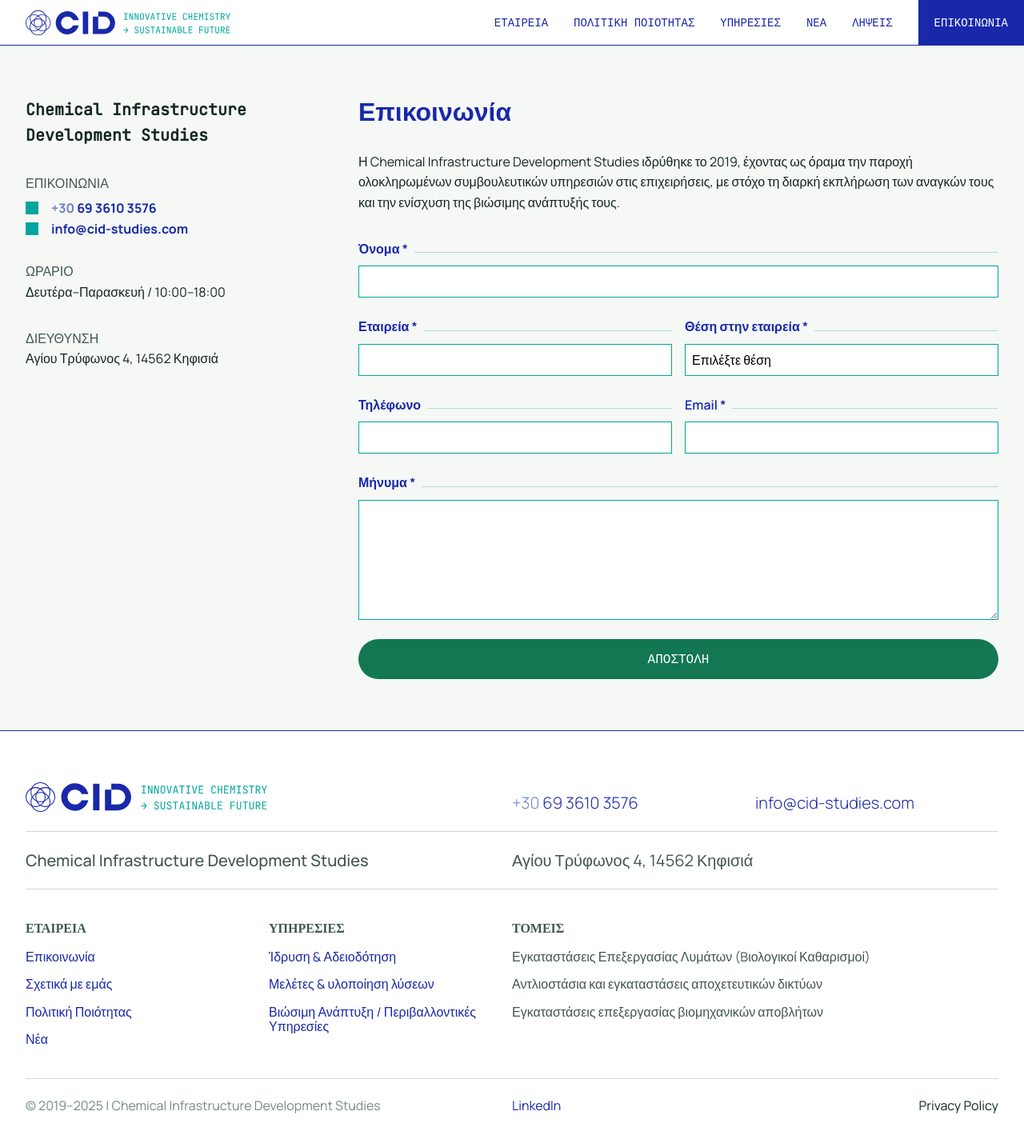
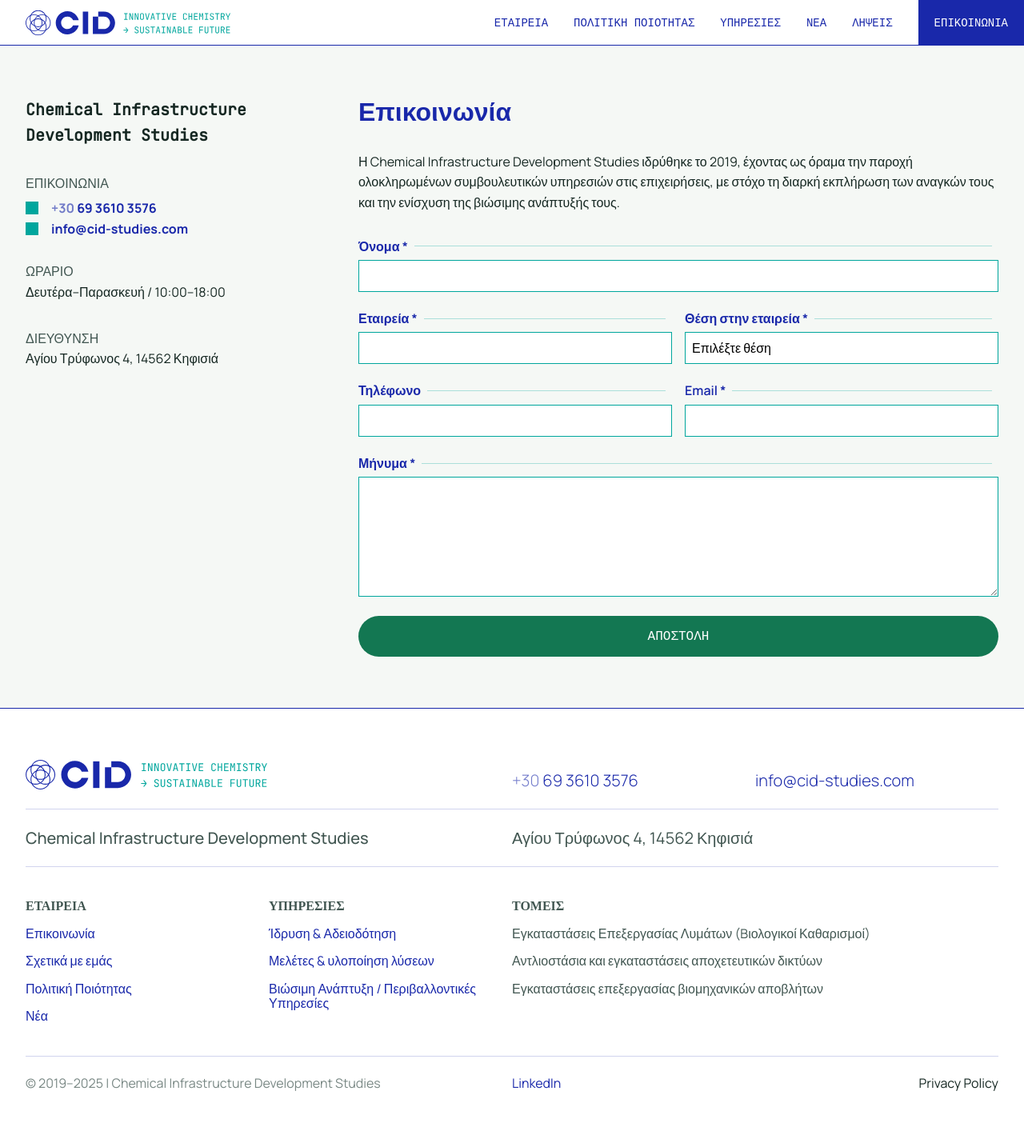
Before and after one commit to anna-filou/cid-studies.com, a Jekyll site: the page built from contact.html, in a window 1280 px wide. Shown: the whole page at 80% size. Built offline with Jekyll 4.4.1, drawn with Linux system fonts in a browser that asks for light colours; after the commit the page ends 1395 px from its top, so only the background shows below that.

Commit message:
mini fixes

```diff
--- a/_includes/services.html
+++ b/_includes/services.html
@@ -3,7 +3,7 @@
     <h2 class="f2 fw5 mv0">Εύρος υπηρεσιών</h2>
     <div class="dn db-l flex-auto bg-black-10" style="height: 1px;"></div>
 
-      <a href="{{ site.data.services.cta_link }}" class="link dim b pb2 bb bw2 b--brand nowrap">
+      <a href="/services" class="link dim b pb2 bb bw2 b--brand nowrap">
         Δείτε αναλυτικά&nbsp;→
       </a>
 
--- a/_layouts/contact.html
+++ b/_layouts/contact.html
@@ -42,25 +42,25 @@ layout: default
         </div>
         <form class="flex flex-column">
             <div class="mb3">
-                <div class="flex flex-row items-center">
-                    <label for="name" class="db fw6 lh-copy brand mr2 mb2">Όνομα *</label>
-                    <div class="flex-auto bg-accent bar o-30" style="height: 1px;"></div>
+                <div class="flex flex-row items-center mr2 mb2">
+                    <label for="name" class="db fw6 brand mr2">Όνομα *</label>
+                    <div class="flex-auto bg-accent bar o-30"></div>
                 </div>
                 <input type="text" id="name" name="name" class="input-reset ba b--accent pa2 mb2 db w-100" required>
             </div>
 
             <div class="flex flex-column flex-row-ns gap3">
                 <div class="mb3 w-50-ns">
-                    <div class="flex flex-row items-center">
-                        <label for="_1" class="db fw6 lh-copy brand mr2 mb2">Εταιρεία *</label>
-                        <div class="flex-auto bg-accent bar o-30" style="height: 1px;"></div>
+                    <div class="flex flex-row items-center mr2 mb2">
+                        <label for="_1" class="db fw6 brand mr2">Εταιρεία *</label>
+                        <div class="flex-auto bg-accent bar o-30"></div>
                     </div>
                     <input type="text" id="_1" name="_1" class="input-reset ba b--accent pa2 mb2 db w-100" required>
                 </div>
                 <div class="mb3 w-50-ns">
-                    <div class="flex flex-row items-center">
-                        <label for="_2" class="db fw6 lh-copy brand mr2 mb2 nowrap">Θέση στην εταιρεία *</label>
-                        <div class="flex-auto bg-accent bar o-30" style="height: 1px;"></div>
+                    <div class="flex flex-row items-center mr2 mb2">
+                        <label for="_2" class="db fw6 brand mr2 nowrap">Θέση στην εταιρεία *</label>
+                        <div class="flex-auto bg-accent bar o-30"></div>
                     </div>
                     <select id="_2" name="_2" class="input-reset ba b--accent pa2 mb2 db w-100 bg-white" required>
                         <option value="" disabled selected>Επιλέξτε θέση</option>
@@ -75,27 +75,27 @@ layout: default
 
             <div class="flex flex-column flex-row-ns gap3">
             <div class="mb3 w-50-ns">
-                <div class="flex flex-row items-center">
-                    <label for="_3" class="db fw6 lh-copy brand mr2 mb2">Τηλέφωνο</label>
-                    <div class="flex-auto bg-accent bar o-30" style="height: 1px;"></div>
+                <div class="flex flex-row items-center mr2 mb2">
+                    <label for="_3" class="db fw6 brand mr2">Τηλέφωνο</label>
+                    <div class="flex-auto bg-accent bar o-30"></div>
                 </div>
                 <input type="tel" id="_3" name="_3" class="input-reset ba b--accent pa2 mb2 db w-100" required>
             </div>
             <div class="mb3 w-50-ns">
-                <div class="flex flex-row items-center">
-                    <label for="email" class="db fw6 lh-copy brand mr2 mb2">Email *</label>
-                    <div class="flex-auto bg-accent bar o-30" style="height: 1px;"></div>
+                <div class="flex flex-row items-center mr2 mb2">
+                    <label for="email" class="db fw6 brand mr2">Email *</label>
+                    <div class="flex-auto bg-accent bar o-30"></div>
                 </div>
                 <input type="email" id="email" name="email" class="input-reset ba b--accent pa2 mb2 db w-100" required>
             </div>
 
             </div>
             <div class="mb3">
-                <div class="flex flex-row items-center">
-                    <label for="_4" class="db fw6 lh-copy brand mr2 mb2">Μήνυμα *</label>
-                    <div class="flex-auto bg-accent bar o-30" style="height: 1px;"></div>
+                <div class="flex flex-row items-center mr2 mb2">
+                    <label for="message" class="db fw6 brand mr2">Μήνυμα *</label>
+                    <div class="flex-auto bg-accent bar o-30"></div>
                 </div>
-                <textarea id="_4" name="_4" class="input-reset ba b--accent pa2 mb2 db w-100" required></textarea>
+                <textarea id="message" name="message" class="input-reset ba b--accent pa2 mb2 db w-100" required></textarea>
             </div>
             <button type="submit" class="mono br-pill bw0 pa3 dib white link pointer bg-dark-green hover-bg-dark-blue">ΑΠΟΣΤΟΛΗ</button>
         </form>
--- a/_layouts/news.liquid
+++ b/_layouts/news.liquid
@@ -14,7 +14,7 @@ layout: default
 
 <section class="container-ns pv5">
     {% for post in site.data.news.posts %}
-    <div class="mb4 bg-secondary pa4 pa4-ns">
+    <div class="mb4 bg-secondary ph3 pv4 pa4-ns">
         <div class="flex flex-column flex-row-l items-start items-start-l gap3">
             <div class="f4-ns fw4 secondary o-80 w4 flex-shrink-0 mt1">{{post.date}}</div>
             <h2 class="f4 f3-ns fw5 ma0 lh-title">{{post.title}}</h2>
--- a/assets/css/style.scss
+++ b/assets/css/style.scss
@@ -150,6 +150,10 @@ select {
   height: 2.5rem;
 }
 
+.bar {
+  height: 1px;
+}
+
 textarea {
   min-height: 150px;
 }
```
Also changed, not shown: 1 other file.
